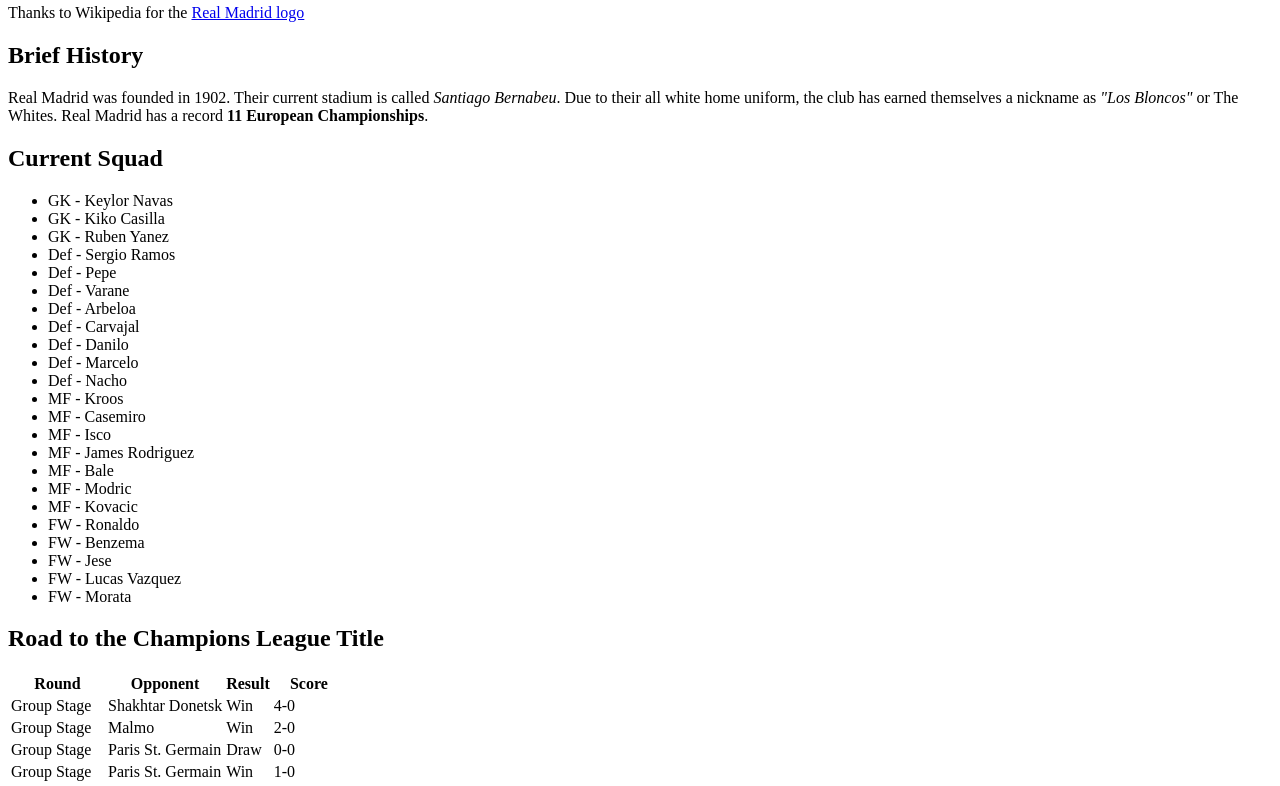
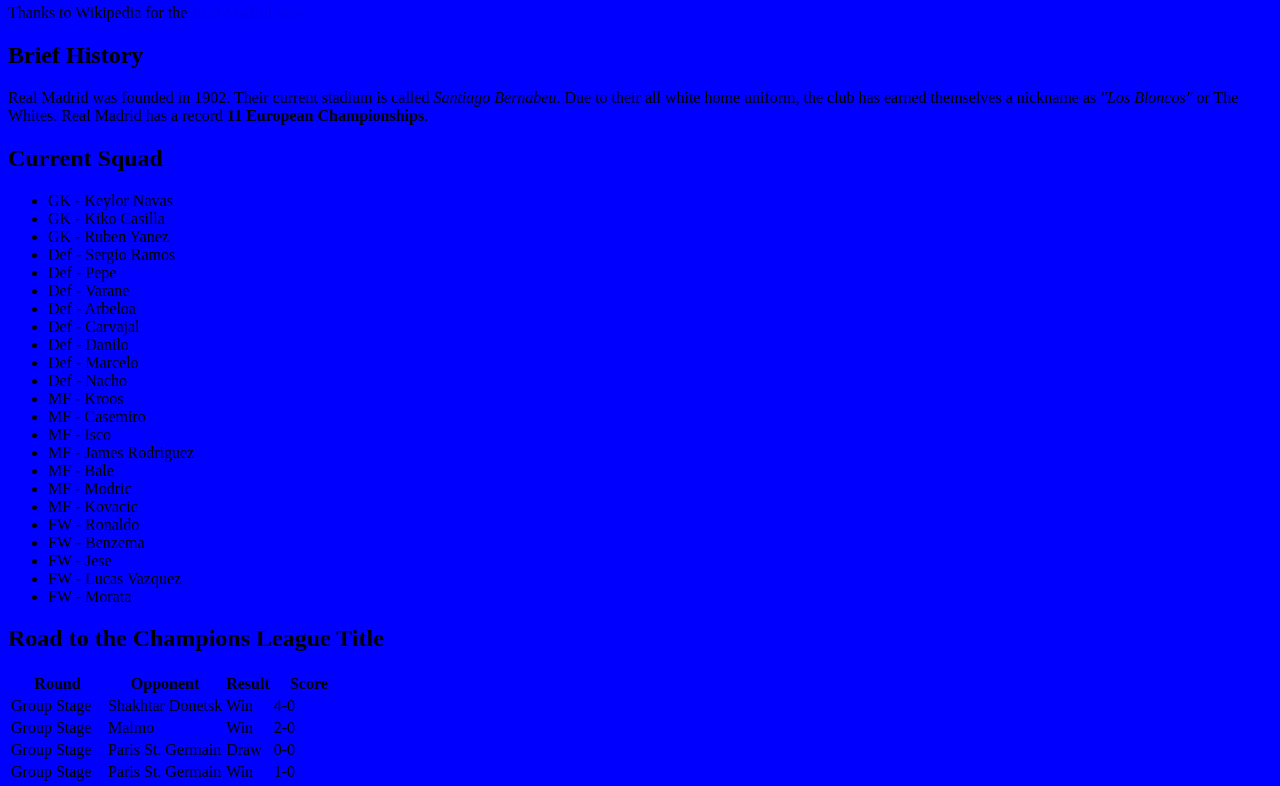
Before and after one commit to Garner412/Garner412.github.io, a plain HTML site: page index.html in a window 1280 px wide. Shown: the part 552-1338 px from the top of the page. Drawn offline with Linux system fonts and the light colour scheme.

Commit message:
initial css commit

```diff
--- a/index.html
+++ b/index.html
@@ -1,6 +1,7 @@
 <!DOCTYPE html>
 <html>
 <head>
+<link rel="stylesheet" type="text/css" href="styles.css">
 	<title>Real Madrid</title>
 </head>
 <body>
--- /dev/null
+++ b/styles.css
@@ -0,0 +1,3 @@
+body {
+	background-color: blue;
+}
```
Also changed, not shown: success.html (+1 -0 lines).
